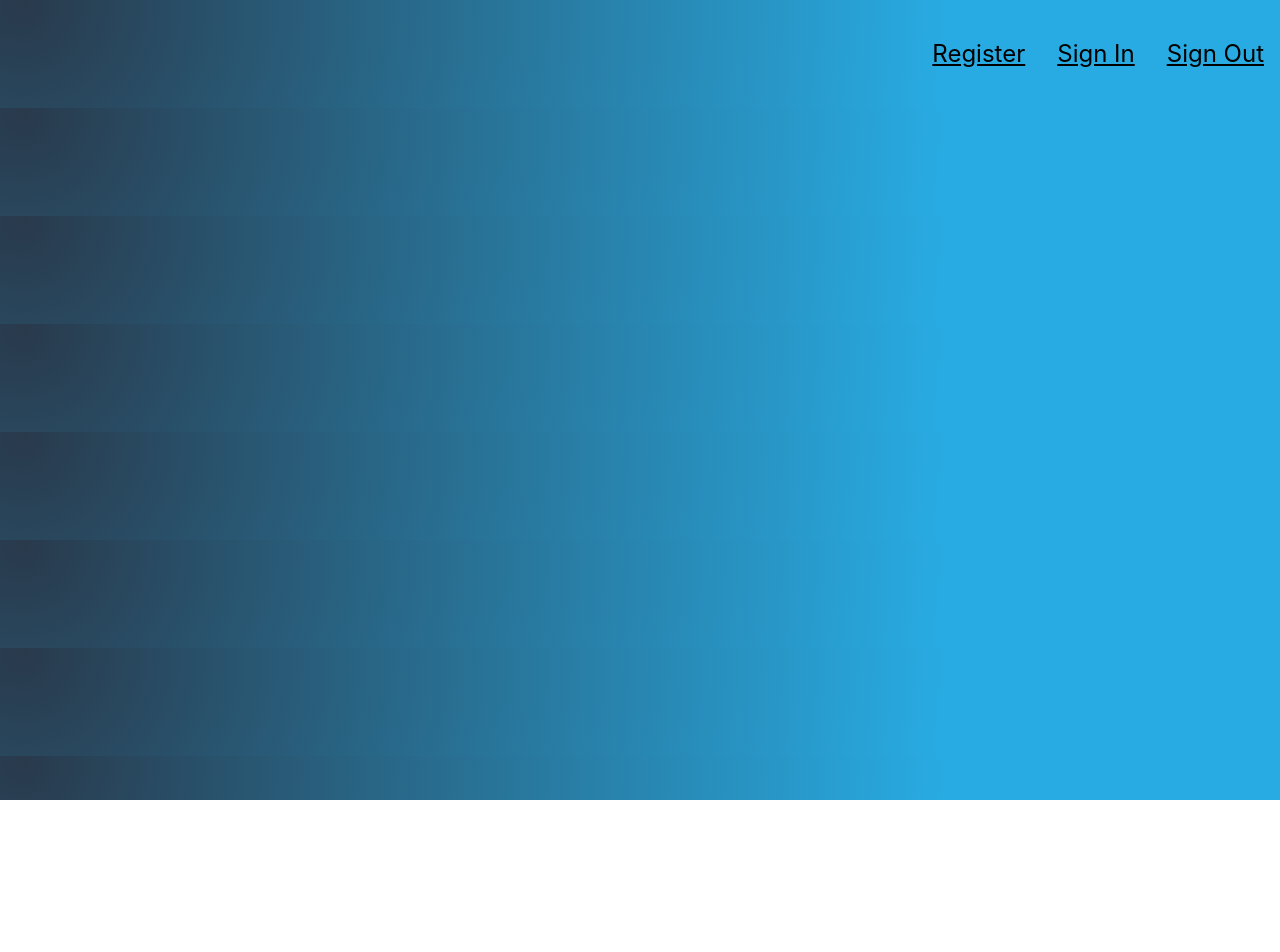
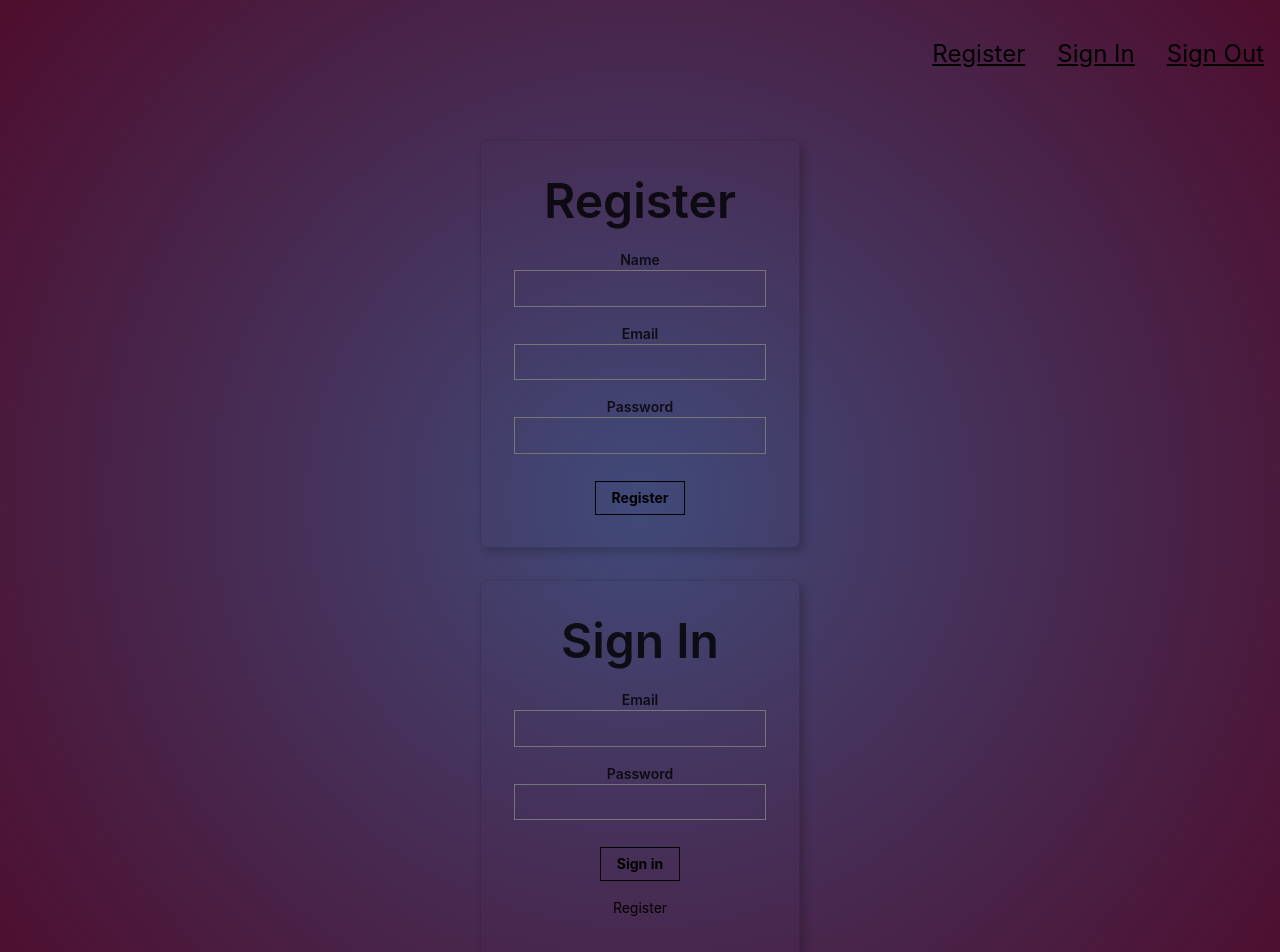
Before and after one commit to Almost-a-Dev/SmartFace, a React (Create React App) app: page / in a window 1280 px wide. Shown: the top 952 px of the page. Before the commit the page ends 800 px from the top, so only its background shows below. Built offline with nearby package versions, Linux system fonts and the light colour scheme.

Commit message:
Add register and signin components

```diff
--- a/src/App.js
+++ b/src/App.js
@@ -1,14 +1,23 @@
-import React from 'react';
+import React, { Component } from 'react';
 //import logo from './logo.svg';
-import Navbar from './components/Navbar';
+import Navbar from './components/Navbar/Navbar';
+import Register from './components/Register/Register';
+import Signin from './components/Signin/Signin';
 import './App.css';
 
-function App() {
-  return (
+
+
+class App extends Component {
+
+  render() {
+    return (
     <div className="App">
       <Navbar />
+      <Register />
+      <Signin />
     </div>
-  );
+    );
+  }
 }
 
 export default App;
--- /dev/null
+++ b/src/components/Register/Register.js
@@ -0,0 +1,53 @@
+import React, { Component } from 'react';
+
+class Register extends Component {
+    render() {
+        return (
+          <article className="br3 ba b--black-10 mv4 w-100 w-50-m w-25-l mw6 shadow-5 center">
+            <main className="pa4 black-80">
+              <div className="measure">
+                <fieldset id="sign_up" className="ba b--transparent ph0 mh0">
+                  <legend className="f1 fw6 ph0 mh0">Register</legend>
+                  <div className="mt3">
+                    <label className="db fw6 lh-copy f6" htmlFor="name">Name</label>
+                    <input
+                      className="pa2 input-reset ba bg-transparent hover-bg-black hover-white w-100"
+                      type="text"
+                      name="name"
+                      id="name"
+                    />
+                  </div>
+                  <div className="mt3">
+                    <label className="db fw6 lh-copy f6" htmlFor="email-address">Email</label>
+                    <input
+                      className="pa2 input-reset ba bg-transparent hover-bg-black hover-white w-100"
+                      type="email"
+                      name="email-address"
+                      id="email-address"
+                    />
+                  </div>
+                  <div className="mv3">
+                    <label className="db fw6 lh-copy f6" htmlFor="password">Password</label>
+                    <input
+                      className="b pa2 input-reset ba bg-transparent hover-bg-black hover-white w-100"
+                      type="password"
+                      name="password"
+                      id="password"
+                    />
+                  </div>
+                </fieldset>
+                <div className="">
+                  <input
+                    className="b ph3 pv2 input-reset ba b--black bg-transparent grow pointer f6 dib"
+                    type="submit"
+                    value="Register"
+                  />
+                </div>
+              </div>
+            </main>
+          </article>
+        );
+      }
+}
+
+export default Register;
--- /dev/null
+++ b/src/components/Signin/Signin.js
@@ -0,0 +1,47 @@
+import React, { Component } from 'react';
+
+class Signin extends Component {
+    render() {
+        return (
+          <article className="br3 ba b--black-10 mv4 w-100 w-50-m w-25-l mw6 shadow-5 center">
+            <main className="pa4 black-80">
+              <div className="measure">
+                <fieldset id="sign_up" className="ba b--transparent ph0 mh0">
+                  <legend className="f1 fw6 ph0 mh0">Sign In</legend>
+                  <div className="mt3">
+                    <label className="db fw6 lh-copy f6" htmlFor="email-address">Email</label>
+                    <input
+                      className="pa2 input-reset ba bg-transparent hover-bg-black hover-white w-100"
+                      type="email"
+                      name="email-address"
+                      id="email-address"
+                    />
+                  </div>
+                  <div className="mv3">
+                    <label className="db fw6 lh-copy f6" htmlFor="password">Password</label>
+                    <input
+                      className="b pa2 input-reset ba bg-transparent hover-bg-black hover-white w-100"
+                      type="password"
+                      name="password"
+                      id="password"
+                    />
+                  </div>
+                </fieldset>
+                <div className="">
+                  <input
+                    className="b ph3 pv2 input-reset ba b--black bg-transparent grow pointer f6 dib"
+                    type="submit"
+                    value="Sign in"
+                  />
+                </div>
+                <div className="lh-copy mt3">
+                  <p className="f6 link dim black db pointer">Register</p>
+                </div>
+              </div>
+            </main>
+          </article>
+        );
+      }
+}
+
+export default Signin;
--- a/src/index.css
+++ b/src/index.css
@@ -5,8 +5,8 @@ body {
     sans-serif;
   -webkit-font-smoothing: antialiased;
   -moz-osx-font-smoothing: grayscale;
-  /*background: linear-gradient(89deg, #FF5EDF 0%, #04C8DE 100%);*/
-  background: radial-gradient(919px at 1.7% 6.1%, rgb(41, 58, 76) 0%, rgb(40, 171, 226) 100.2%);
+  background: rgb(36,28,0);
+  background: radial-gradient(circle, rgba(36,28,0,0.981127485173757) 0%, rgba(64,74,121,1) 0%, rgba(78,13,45,1) 100%);
 }
 
 code {
```
Also changed, not shown: src/components/Navbar/Navbar.js (renamed from src/components/Navbar.js).
